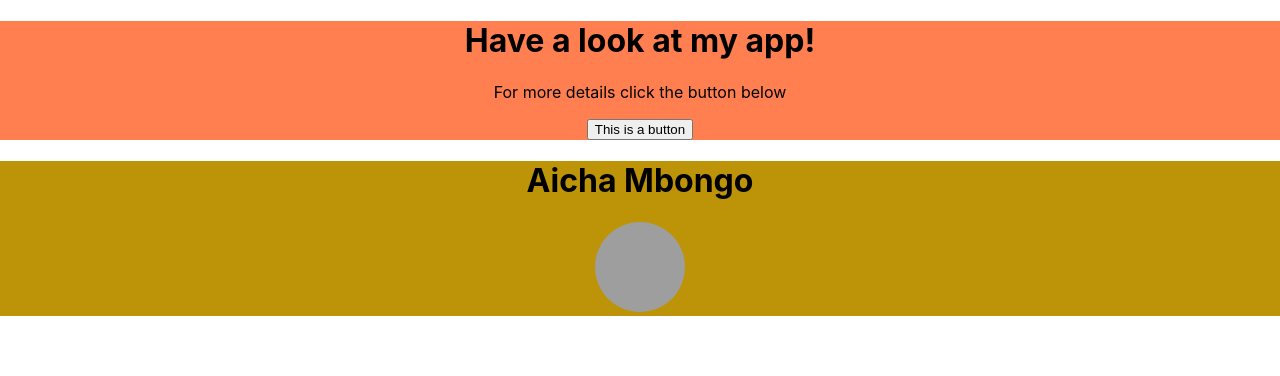
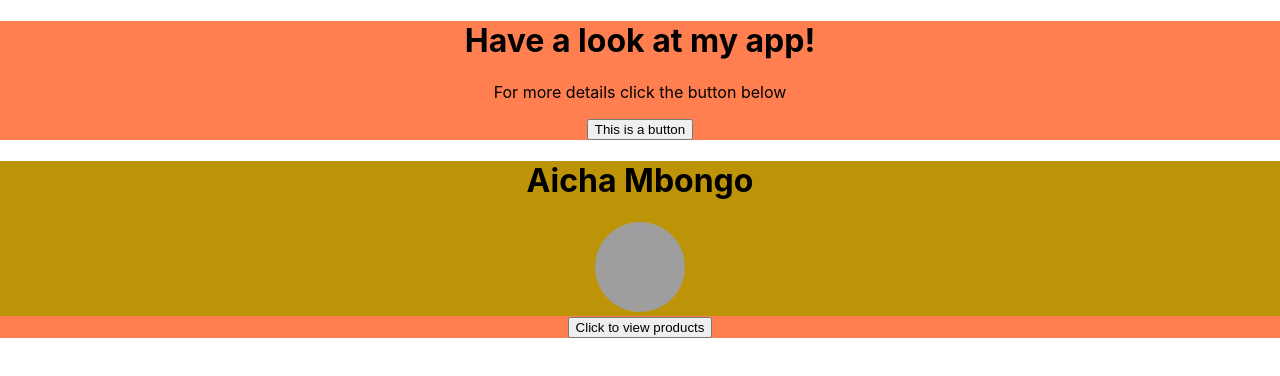
Before and after one commit to AichaMbongo/React_QuickStart, a React (Create React App) app in the folder quick_start-app/: page / in a window 1280 px wide. Shown: the top 376 px of the page. Built offline with nearby package versions, Linux system fonts and the light colour scheme; grey boxes are pictures that could not be loaded.

Commit message:
feat: Add conditional rendering to ProductButton component  Enhance ProductButton component to include conditional redenering  displaying the products array only when the button is clicked

```diff
--- a/quick_start-app/src/App.tsx
+++ b/quick_start-app/src/App.tsx
@@ -5,12 +5,14 @@ import './App.css';
 import MyButton from './components/MyButton';
 import MyApp from './components/MyButton';
 import Profile from './components/Image';
+import ProductButton from './components/Products';
 
 function App() {
   return (
     <div className="App">
       <MyApp />
       <Profile />
+      <ProductButton />
     </div>
   );
 }
--- /dev/null
+++ b/quick_start-app/src/components/Products.tsx
@@ -0,0 +1,39 @@
+ import React, { useState } from 'react';
+
+const products = [
+    { title: 'Dresses', id: 1 },
+    { title: 'Shoes', id: 2},
+    { title: 'Handbag', id: 3},
+    { title: 'Hair Accessories', id: 4},
+];
+
+function ProductButton() {
+    // state variable to track if the button is clicked
+    const [clicked, setClicked] = useState(false);
+
+    //Function toggle the visibilty of the products array
+
+    const toggleProducts = () => {
+        setClicked(!clicked);
+    };
+
+    return(
+        <div className='background1'>
+            {/* Button with onClick event to toggle the visibility of the products array */}
+            <button onClick={toggleProducts}>Click to view products</button>
+            {/* Conditional rendering of products array based on the state of clicked */}
+
+            {
+                clicked && (
+                    <ul>
+                    {products.map(product => (
+                        <li key={product.id}>{product.title}</li>
+                    ))}
+                    </ul>
+
+                     )}
+                     </div>
+                );
+
+            }
+ export default ProductButton
```
